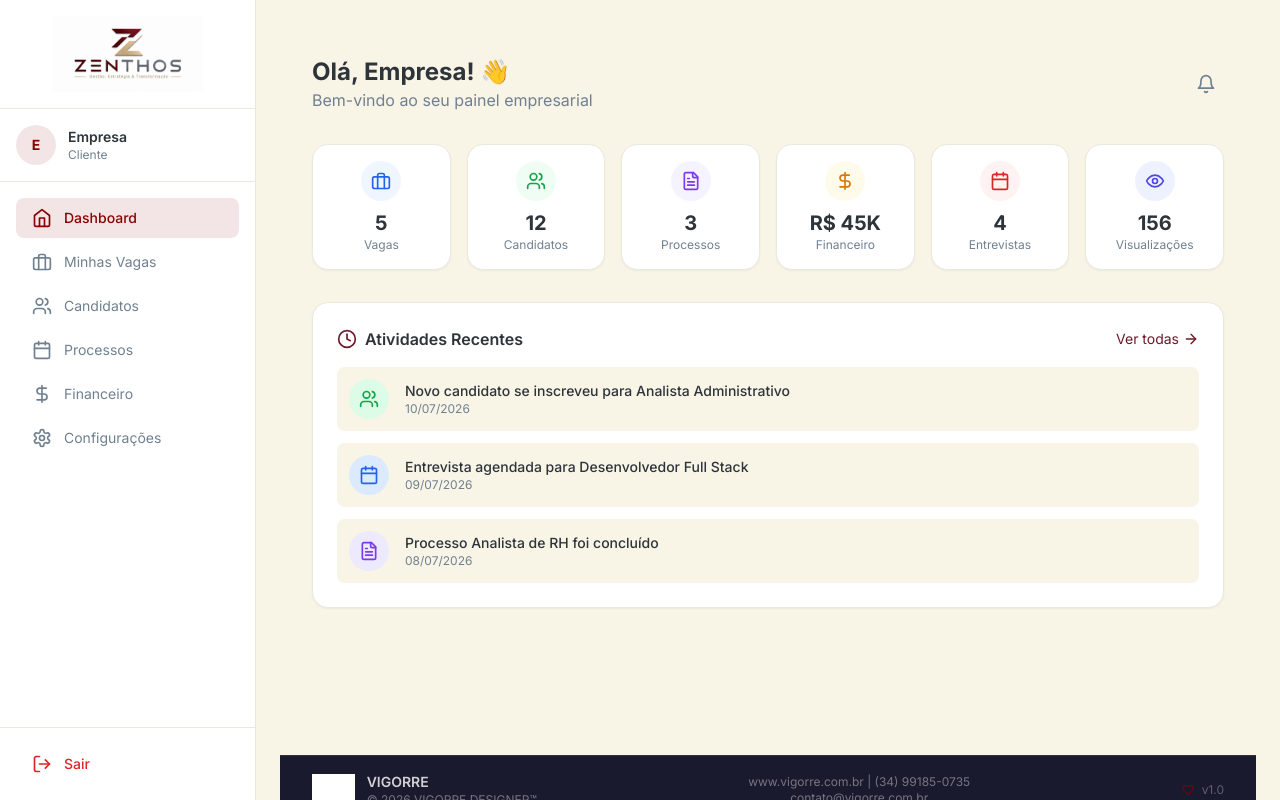
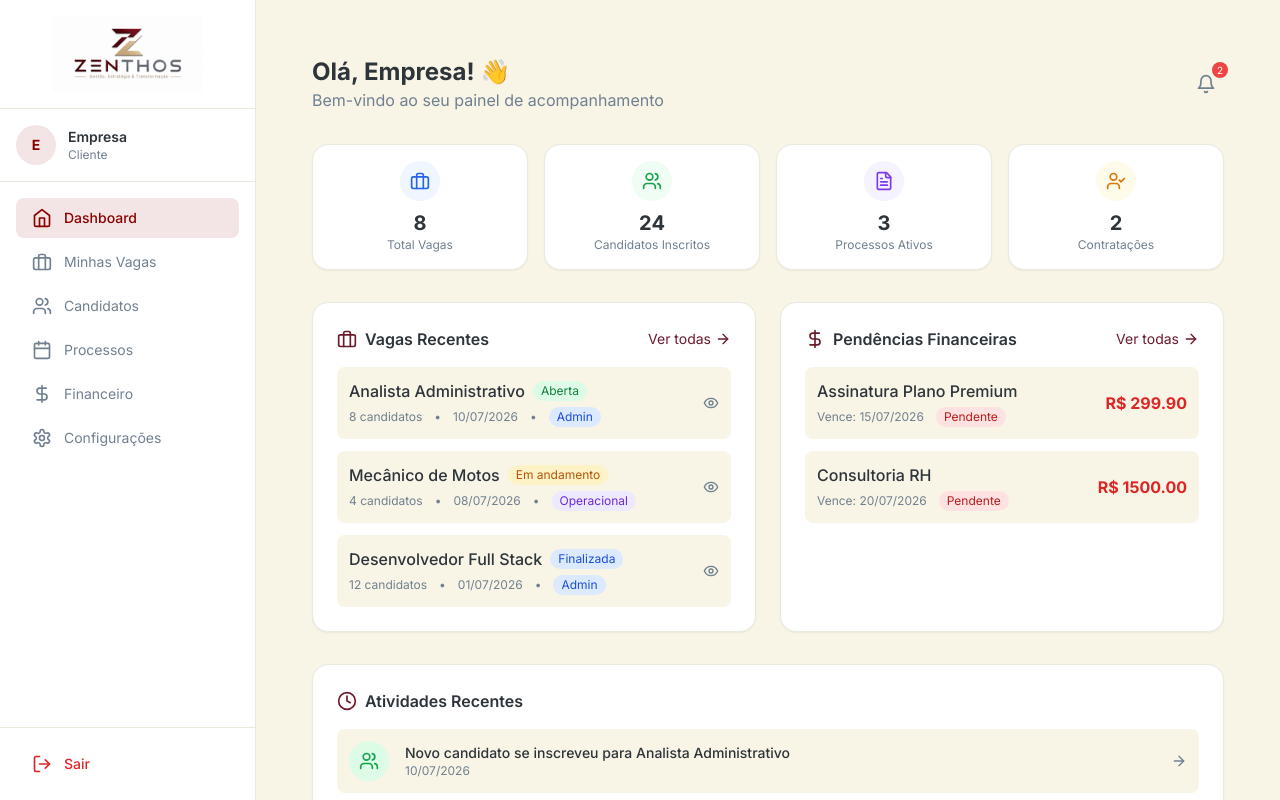
Before and after one commit to trivoroficial/consult_recruit, a Next.js app: page /empresa/dashboard in a window 1280 px wide. Shown: the top 800 px of the page. Built offline with nearby package versions, Linux system fonts and the light colour scheme; grey boxes are pictures that could not be loaded.

Commit message:
Update page.tsx

```diff
--- a/src/app/(dashboard)/empresa/dashboard/page.tsx
+++ b/src/app/(dashboard)/empresa/dashboard/page.tsx
@@ -5,7 +5,8 @@ import { useRouter } from 'next/navigation'
 import {
   Building2, Briefcase, Users, FileText,
   TrendingUp, Clock, ArrowRight, Eye,
-  Calendar, DollarSign, UserCheck, UserX, Bell
+  Calendar, DollarSign, UserCheck, UserX, Bell,
+  AlertCircle, CheckCircle, XCircle
 } from 'lucide-react'
 import { DashboardFooter } from '@/components/dashboard/DashboardFooter'
 
@@ -13,7 +14,6 @@ export default function EmpresaDashboard() {
   const router = useRouter()
   const [userName, setUserName] = useState('Empresa')
   const [loading, setLoading] = useState(true)
-  const [notificacoesNaoLidas, setNotificacoesNaoLidas] = useState(0)
 
   useEffect(() => {
     const userData = localStorage.getItem('zenthos_user')
@@ -32,19 +32,23 @@ export default function EmpresaDashboard() {
     setLoading(false)
   }, [])
 
+  // Dados mockados - depois conectar com Supabase
   const stats = [
-    { icon: Briefcase, label: 'Vagas', value: 5, color: 'bg-blue-50 text-blue-600', link: '/empresa/vagas' },
-    { icon: Users, label: 'Candidatos', value: 12, color: 'bg-green-50 text-green-600', link: '/empresa/candidatos' },
-    { icon: FileText, label: 'Processos', value: 3, color: 'bg-purple-50 text-purple-600', link: '/empresa/processos' },
-    { icon: DollarSign, label: 'Financeiro', value: 'R$ 45K', color: 'bg-yellow-50 text-yellow-600', link: '/empresa/financeiro' },
-    { icon: Calendar, label: 'Entrevistas', value: 4, color: 'bg-red-50 text-red-600', link: '/empresa/entrevistas' },
-    { icon: Eye, label: 'Visualizações', value: 156, color: 'bg-indigo-50 text-indigo-600', link: '/empresa/vagas' },
+    { icon: Briefcase, label: 'Total Vagas', value: 8, color: 'bg-blue-50 text-blue-600', link: '/empresa/vagas' },
+    { icon: Users, label: 'Candidatos Inscritos', value: 24, color: 'bg-green-50 text-green-600', link: '/empresa/vagas' },
+    { icon: FileText, label: 'Processos Ativos', value: 3, color: 'bg-purple-50 text-purple-600', link: '/empresa/vagas' },
+    { icon: UserCheck, label: 'Contratações', value: 2, color: 'bg-yellow-50 text-yellow-600', link: '/empresa/vagas' },
   ]
 
-  const atividades = [
-    { id: 1, descricao: 'Novo candidato se inscreveu para Analista Administrativo', data: '10/07/2026', tipo: 'candidato' },
-    { id: 2, descricao: 'Entrevista agendada para Desenvolvedor Full Stack', data: '09/07/2026', tipo: 'entrevista' },
-    { id: 3, descricao: 'Processo Analista de RH foi concluído', data: '08/07/2026', tipo: 'processo' },
+  const vagasRecentes = [
+    { id: 1, titulo: 'Analista Administrativo', status: 'Aberta', candidatos: 8, data: '10/07/2026', origem: 'Admin' },
+    { id: 2, titulo: 'Mecânico de Motos', status: 'Em andamento', candidatos: 4, data: '08/07/2026', origem: 'Operacional' },
+    { id: 3, titulo: 'Desenvolvedor Full Stack', status: 'Finalizada', candidatos: 12, data: '01/07/2026', origem: 'Admin' },
+  ]
+
+  const pendentesFinanceiro = [
+    { id: 1, descricao: 'Assinatura Plano Premium', valor: 299.90, data_vencimento: '15/07/2026', status: 'Pendente' },
+    { id: 2, descricao: 'Consultoria RH', valor: 1500.00, data_vencimento: '20/07/2026', status: 'Pendente' },
   ]
 
   if (loading) {
@@ -71,16 +75,16 @@ export default function EmpresaDashboard() {
               <h1 className="text-2xl font-bold text-[#2D343A] flex items-center gap-2">
                 Olá, {userName}! 👋
               </h1>
-              <p className="text-[#708090]">Bem-vindo ao seu painel empresarial</p>
+              <p className="text-[#708090]">Bem-vindo ao seu painel de acompanhamento</p>
             </div>
             <button
               onClick={() => router.push('/empresa/notificacoes')}
               className="relative p-2 hover:bg-[#F8F4E6] rounded-lg transition"
             >
               <Bell className="h-5 w-5 text-[#708090]" />
-              {notificacoesNaoLidas > 0 && (
-                <span className="absolute -top-1 -right-1 w-4 h-4 bg-[#6B1A2A] text-white text-[10px] rounded-full flex items-center justify-center">
-                  {notificacoesNaoLidas}
+              {pendentesFinanceiro.length > 0 && (
+                <span className="absolute -top-1 -right-1 w-4 h-4 bg-red-500 text-white text-[10px] rounded-full flex items-center justify-center">
+                  {pendentesFinanceiro.length}
                 </span>
               )}
             </button>
@@ -88,7 +92,7 @@ export default function EmpresaDashboard() {
         </div>
 
         {/* Stats Cards */}
-        <div className="grid grid-cols-2 md:grid-cols-3 lg:grid-cols-6 gap-4 mb-8">
+        <div className="grid grid-cols-2 md:grid-cols-4 gap-4 mb-8">
           {stats.map((stat, index) => {
             const Icon = stat.icon
             return (
@@ -107,42 +111,137 @@ export default function EmpresaDashboard() {
           })}
         </div>
 
-        {/* Atividades Recentes */}
+        {/* Vagas Recentes */}
+        <div className="grid grid-cols-1 md:grid-cols-2 gap-6 mb-8">
           <div className="bg-white rounded-2xl shadow-sm border border-[#E8EAE0] p-6">
             <div className="flex items-center justify-between mb-4">
               <h3 className="font-semibold text-[#2D343A] flex items-center gap-2">
-              <Clock className="h-5 w-5 text-[#6B1A2A]" />
-              Atividades Recentes
+                <Briefcase className="h-5 w-5 text-[#6B1A2A]" />
+                Vagas Recentes
               </h3>
-            <button className="text-sm text-[#6B1A2A] hover:underline flex items-center gap-1">
+              <button
+                onClick={() => router.push('/empresa/vagas')}
+                className="text-sm text-[#6B1A2A] hover:underline flex items-center gap-1"
+              >
                 Ver todas
                 <ArrowRight className="h-4 w-4" />
               </button>
             </div>
 
-          {atividades.length === 0 ? (
-            <p className="text-center text-[#708090] py-4">Nenhuma atividade recente</p>
+            {vagasRecentes.length === 0 ? (
+              <p className="text-center text-[#708090] py-4">Nenhuma vaga cadastrada</p>
             ) : (
               <div className="space-y-3">
-              {atividades.map((item) => (
+                {vagasRecentes.map((vaga) => (
+                  <div
+                    key={vaga.id}
+                    className="flex items-center justify-between p-3 bg-[#F8F4E6] rounded-lg cursor-pointer hover:bg-[#E8EAE0] transition"
+                    onClick={() => router.push(`/empresa/vagas/${vaga.id}`)}
+                  >
+                    <div>
+                      <div className="flex items-center gap-2">
+                        <p className="font-medium text-[#2D343A]">{vaga.titulo}</p>
+                        <span className={`px-2 py-0.5 rounded-full text-xs ${
+                          vaga.status === 'Aberta' ? 'bg-green-100 text-green-700' :
+                          vaga.status === 'Em andamento' ? 'bg-yellow-100 text-yellow-700' :
+                          vaga.status === 'Finalizada' ? 'bg-blue-100 text-blue-700' :
+                          'bg-red-100 text-red-700'
+                        }`}>
+                          {vaga.status}
+                        </span>
+                      </div>
+                      <div className="flex items-center gap-3 mt-1 text-xs text-[#708090]">
+                        <span>{vaga.candidatos} candidatos</span>
+                        <span>•</span>
+                        <span>{vaga.data}</span>
+                        <span>•</span>
+                        <span className={`px-2 py-0.5 rounded-full ${
+                          vaga.origem === 'Operacional' ? 'bg-purple-100 text-purple-700' : 'bg-blue-100 text-blue-700'
+                        }`}>
+                          {vaga.origem}
+                        </span>
+                      </div>
+                    </div>
+                    <Eye className="h-4 w-4 text-[#708090]" />
+                  </div>
+                ))}
+              </div>
+            )}
+          </div>
+
+          {/* Financeiro - Pendências */}
+          <div className="bg-white rounded-2xl shadow-sm border border-[#E8EAE0] p-6">
+            <div className="flex items-center justify-between mb-4">
+              <h3 className="font-semibold text-[#2D343A] flex items-center gap-2">
+                <DollarSign className="h-5 w-5 text-[#6B1A2A]" />
+                Pendências Financeiras
+              </h3>
+              <button
+                onClick={() => router.push('/empresa/financeiro')}
+                className="text-sm text-[#6B1A2A] hover:underline flex items-center gap-1"
+              >
+                Ver todas
+                <ArrowRight className="h-4 w-4" />
+              </button>
+            </div>
+
+            {pendentesFinanceiro.length === 0 ? (
+              <div className="text-center py-8">
+                <CheckCircle className="h-12 w-12 text-green-500 mx-auto mb-2" />
+                <p className="text-[#708090]">Tudo em dia! ✅</p>
+                <p className="text-sm text-[#708090]">Nenhuma pendência financeira</p>
+              </div>
+            ) : (
+              <div className="space-y-3">
+                {pendentesFinanceiro.map((item) => (
+                  <div key={item.id} className="flex items-center justify-between p-3 bg-[#F8F4E6] rounded-lg">
+                    <div>
+                      <p className="font-medium text-[#2D343A]">{item.descricao}</p>
+                      <div className="flex items-center gap-3 mt-1 text-xs text-[#708090]">
+                        <span>Vence: {item.data_vencimento}</span>
+                        <span className="px-2 py-0.5 bg-red-100 text-red-700 rounded-full">
+                          {item.status}
+                        </span>
+                      </div>
+                    </div>
+                    <p className="font-bold text-red-600">R$ {item.valor.toFixed(2)}</p>
+                  </div>
+                ))}
+              </div>
+            )}
+          </div>
+        </div>
+
+        {/* Atividades Recentes */}
+        <div className="bg-white rounded-2xl shadow-sm border border-[#E8EAE0] p-6">
+          <h3 className="font-semibold text-[#2D343A] mb-4 flex items-center gap-2">
+            <Clock className="h-5 w-5 text-[#6B1A2A]" />
+            Atividades Recentes
+          </h3>
+          <div className="space-y-3">
+            {[
+              { id: 1, descricao: 'Novo candidato se inscreveu para Analista Administrativo', data: '10/07/2026', tipo: 'candidato' },
+              { id: 2, descricao: 'Vaga Mecânico de Motos foi criada no Operacional', data: '09/07/2026', tipo: 'vaga' },
+              { id: 3, descricao: 'Processo Desenvolvedor Full Stack foi finalizado', data: '08/07/2026', tipo: 'processo' },
+            ].map((item) => (
               <div key={item.id} className="flex items-center gap-4 p-3 bg-[#F8F4E6] rounded-lg">
                 <div className={`w-10 h-10 rounded-full flex items-center justify-center ${
                   item.tipo === 'candidato' ? 'bg-green-100 text-green-600' :
-                    item.tipo === 'entrevista' ? 'bg-blue-100 text-blue-600' :
+                  item.tipo === 'vaga' ? 'bg-blue-100 text-blue-600' :
                   'bg-purple-100 text-purple-600'
                 }`}>
                   {item.tipo === 'candidato' ? <Users className="h-5 w-5" /> :
-                     item.tipo === 'entrevista' ? <Calendar className="h-5 w-5" /> :
+                   item.tipo === 'vaga' ? <Briefcase className="h-5 w-5" /> :
                    <FileText className="h-5 w-5" />}
                 </div>
                 <div className="flex-1">
                   <p className="text-sm font-medium text-[#2D343A]">{item.descricao}</p>
                   <p className="text-xs text-[#708090]">{item.data}</p>
                 </div>
+                <ArrowRight className="h-4 w-4 text-[#708090]" />
               </div>
             ))}
           </div>
-          )}
         </div>
       </div>
       <DashboardFooter />
```
Lines whose indentation alone changed are shown as unchanged.
